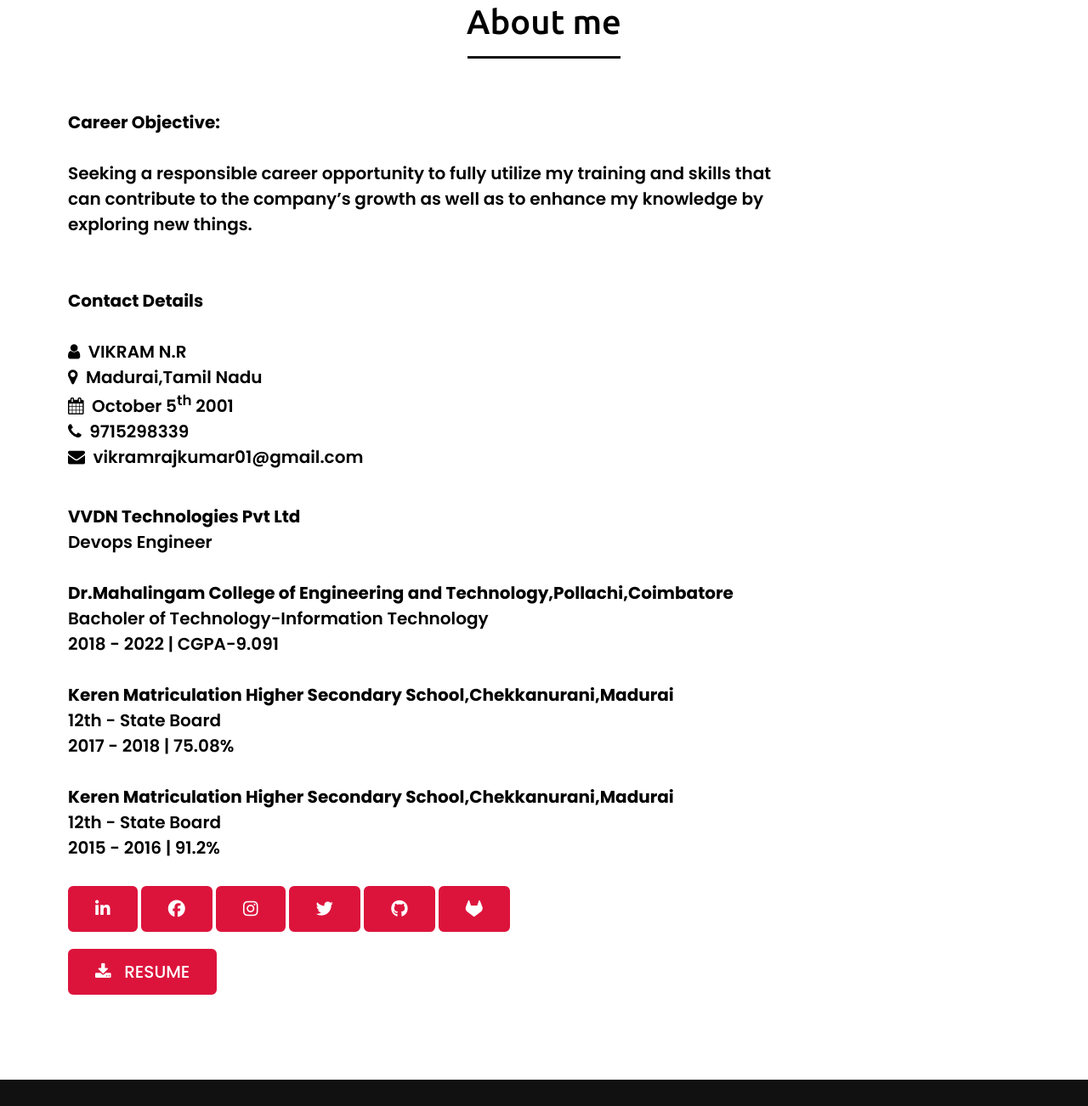
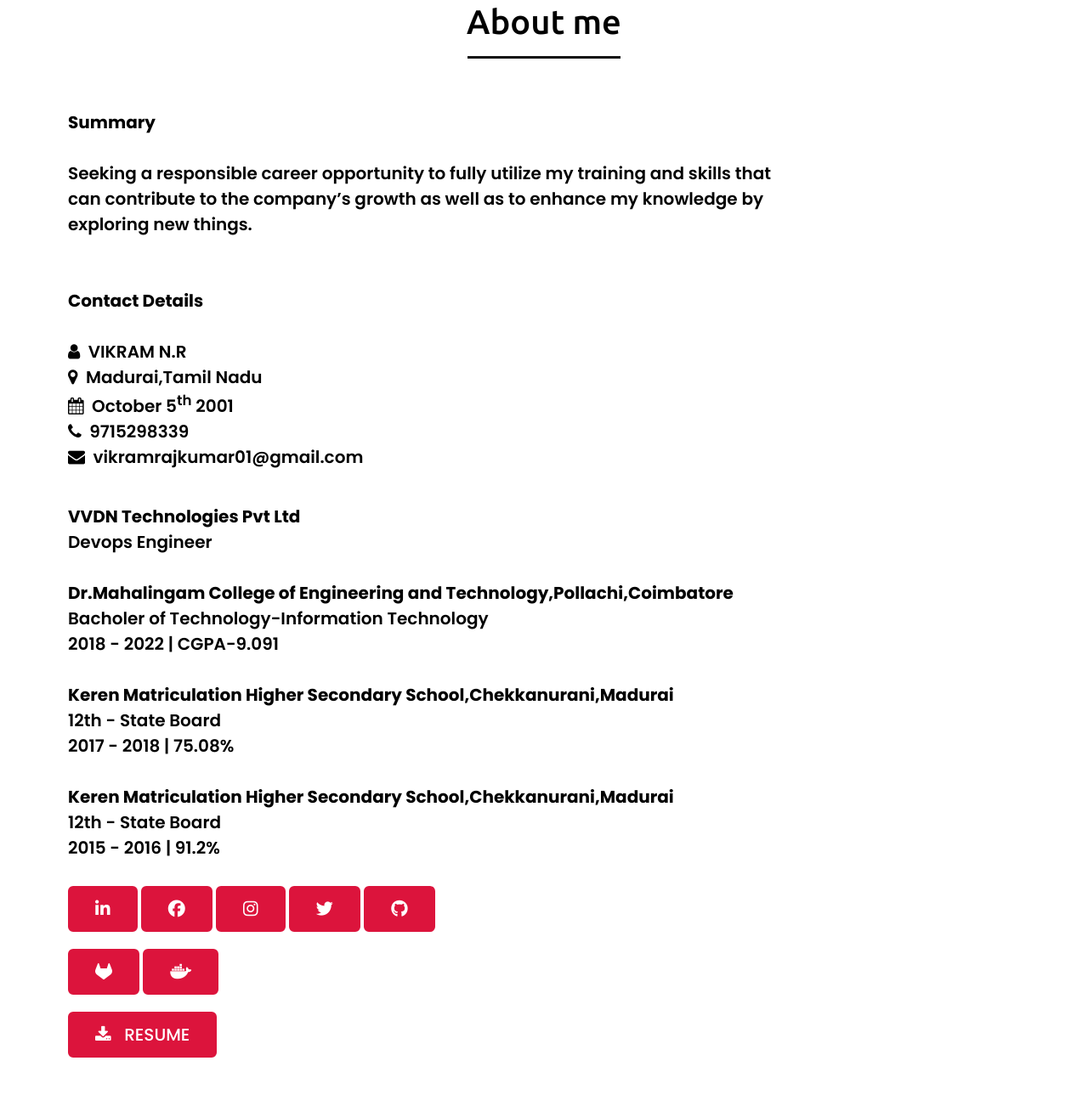
Before and after one commit to Vikram-01/VIKRAM_PORTFOLIO, a plain HTML site: page index.html in a window 1280 px wide. Shown: the part 998-2300 px from the top of the page at 85% size. Drawn offline with nearby package versions, Linux system fonts and the light colour scheme.

Commit message:
Update index.html

```diff
--- a/index.html
+++ b/index.html
@@ -57,7 +57,7 @@
                 </div>
                 <div class="column right">
                     <div class="text">
-						<b>Career Objective:</b><br>
+						<b>Summary</b><br>
 						<br>	Seeking a responsible career opportunity to fully utilize my training and skills that can contribute to the company’s growth as well as to enhance my knowledge by exploring new things.
 
 						<br><br><br>
@@ -82,13 +82,13 @@
 						12th - State Board<br>
 						2015 - 2016 | 91.2%
 				  </div>
-
 					<a href="https://www.linkedin.com/in/vikram-n-r-59a84a1b8/"><i class="fab fa-linkedin"></i></a>
 					<a href="https://www.facebook.com/msdvknr.vikramvijay.7/"><i class="fab fa-facebook"></i></a>
 					<a href="https://www.instagram.com/_vikram.nr_/"><i class="fab fa-instagram"></i></a>
 					<a href="https://twitter.com/vikramthalapat5?s=09"><i class="fab fa-twitter"></i></a>
-					<a href="https://github.com/Vikram-01"><i class="fab fa-github"></i></a>
-					<a href="https://gitlab.com/vikram_nr"><i class="fa-brands fa-gitlab"></i></a>
+					<a href="https://github.com/Vikram-01"><i class="fab fa-github"></i></a><br>
+					<a href="https://gitlab.com/vikram_nr"><i class="fab fa-gitlab"></i></a>
+					<a href="https://hub.docker.com/u/vikramnr"><i class="fab fa-docker"></i></a>
 
 					<br>
                     <a href="VIKRAM_NR RESUME.pdf"><i class="fa fa-download"></i>&nbsp&nbsp&nbspRESUME</a>
@@ -231,4 +231,4 @@
             </div>
         </div>
     </section>
-<br><br><center><h4> Copyright &copy; 2021 _vikram.nr_  All rights reserved</h4></center>
+<br><br><center><h4> Copyright &copy; _VIKRAM NR_  All rights reserved</h4></center>
```
Lines whose indentation alone changed are shown as unchanged.
